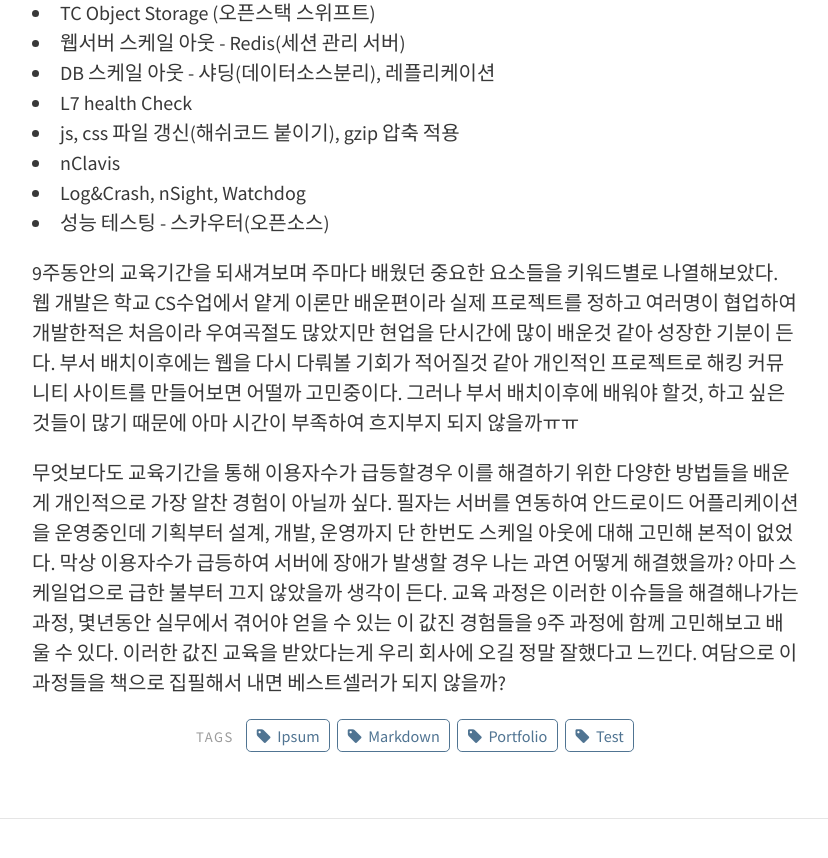
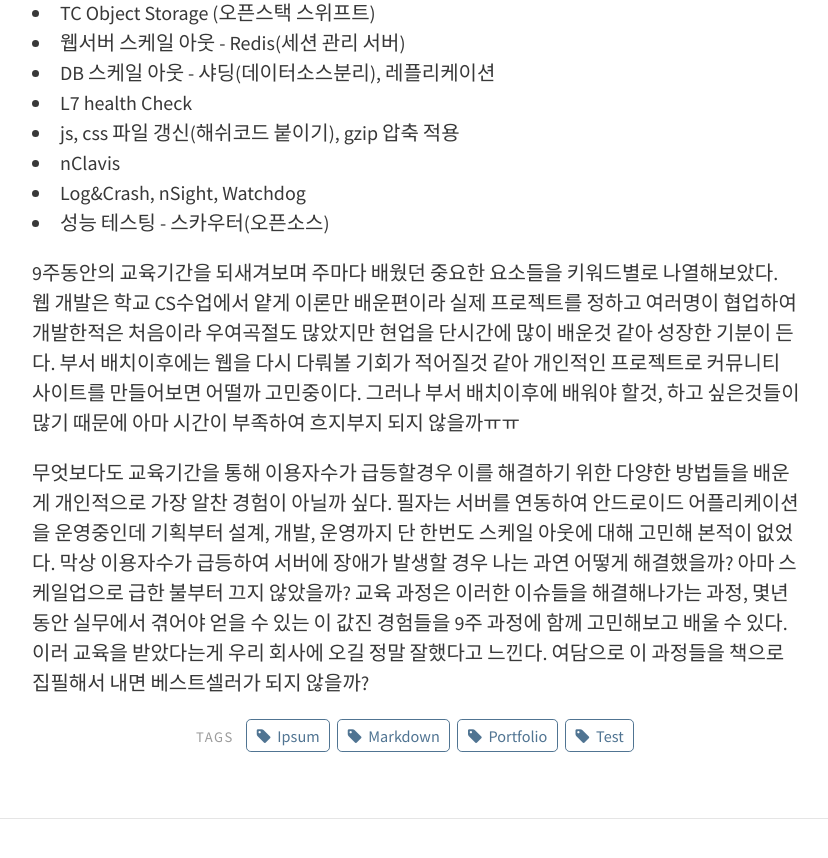
Before and after one commit to JHansol/Jhansol.github.io, a Jekyll site: the page built from _posts/2018-03-04-reminiscence.md, in a window 1280 px wide and 900 px high, scrolled down 1918 px. Shown: the top 858 px of the window, without its empty margins (224-1052 px from the left). Built offline with Jekyll 4.4.1, drawn with Linux system fonts in a browser that asks for light colours; comment, search, counter and statistics services are not loaded.

Commit message:
Update 2018-03-04-reminiscence.md

```diff
--- a/_posts/2018-03-04-reminiscence.md
+++ b/_posts/2018-03-04-reminiscence.md
@@ -58,7 +58,7 @@ tags: [Test, Ipsum, Markdown, Portfolio]
 - Log&Crash, nSight, Watchdog
 - 성능 테스팅 - 스카우터(오픈소스)
 
-9주동안의 교육기간을 되새겨보며 주마다 배웠던 중요한 요소들을 키워드별로 나열해보았다. 웹 개발은 학교 CS수업에서 얕게 이론만 배운편이라 실제 프로젝트를 정하고 여러명이 협업하여 개발한적은 처음이라 우여곡절도 많았지만 현업을 단시간에 많이 배운것 같아 성장한 기분이 든다. 부서 배치이후에는 웹을 다시 다뤄볼 기회가 적어질것 같아 개인적인 프로젝트로 해킹 커뮤니티 사이트를 만들어보면 어떨까 고민중이다. 그러나 부서 배치이후에 배워야 할것, 하고 싶은것들이 많기 때문에 아마 시간이 부족하여 흐지부지 되지 않을까ㅠㅠ
+9주동안의 교육기간을 되새겨보며 주마다 배웠던 중요한 요소들을 키워드별로 나열해보았다. 웹 개발은 학교 CS수업에서 얕게 이론만 배운편이라 실제 프로젝트를 정하고 여러명이 협업하여 개발한적은 처음이라 우여곡절도 많았지만 현업을 단시간에 많이 배운것 같아 성장한 기분이 든다. 부서 배치이후에는 웹을 다시 다뤄볼 기회가 적어질것 같아 개인적인 프로젝트로 커뮤니티 사이트를 만들어보면 어떨까 고민중이다. 그러나 부서 배치이후에 배워야 할것, 하고 싶은것들이 많기 때문에 아마 시간이 부족하여 흐지부지 되지 않을까ㅠㅠ
 
-무엇보다도 교육기간을 통해 이용자수가 급등할경우 이를 해결하기 위한 다양한 방법들을 배운게 개인적으로 가장 알찬 경험이 아닐까 싶다. 필자는 서버를 연동하여 안드로이드 어플리케이션을 운영중인데 기획부터 설계, 개발, 운영까지 단 한번도 스케일 아웃에 대해 고민해 본적이 없었다. 막상 이용자수가 급등하여 서버에 장애가 발생할 경우 나는 과연 어떻게 해결했을까? 아마 스케일업으로 급한 불부터 끄지 않았을까 생각이 든다. 교육 과정은 이러한 이슈들을 해결해나가는 과정, 몇년동안 실무에서 겪어야 얻을 수 있는 이 값진 경험들을 9주 과정에 함께 고민해보고 배울 수 있다. 이러한 값진 교육을 받았다는게 우리 회사에 오길 정말 잘했다고 느낀다.
+무엇보다도 교육기간을 통해 이용자수가 급등할경우 이를 해결하기 위한 다양한 방법들을 배운게 개인적으로 가장 알찬 경험이 아닐까 싶다. 필자는 서버를 연동하여 안드로이드 어플리케이션을 운영중인데 기획부터 설계, 개발, 운영까지 단 한번도 스케일 아웃에 대해 고민해 본적이 없었다. 막상 이용자수가 급등하여 서버에 장애가 발생할 경우 나는 과연 어떻게 해결했을까? 아마 스케일업으로 급한 불부터 끄지 않았을까? 교육 과정은 이러한 이슈들을 해결해나가는 과정, 몇년동안 실무에서 겪어야 얻을 수 있는 이 값진 경험들을 9주 과정에 함께 고민해보고 배울 수 있다. 이러 교육을 받았다는게 우리 회사에 오길 정말 잘했다고 느낀다.
 여담으로 이 과정들을 책으로 집필해서 내면 베스트셀러가 되지 않을까?
```
